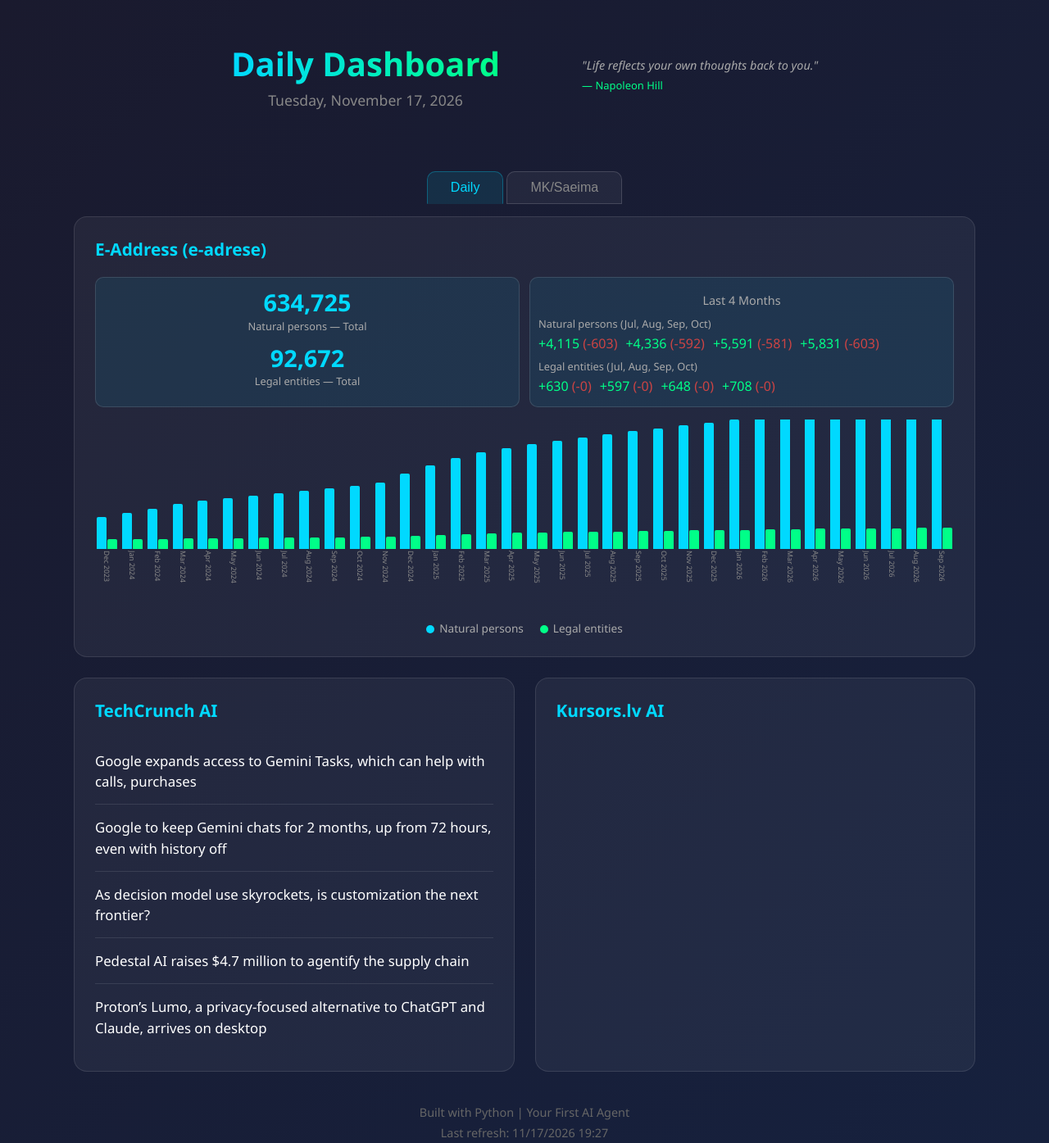
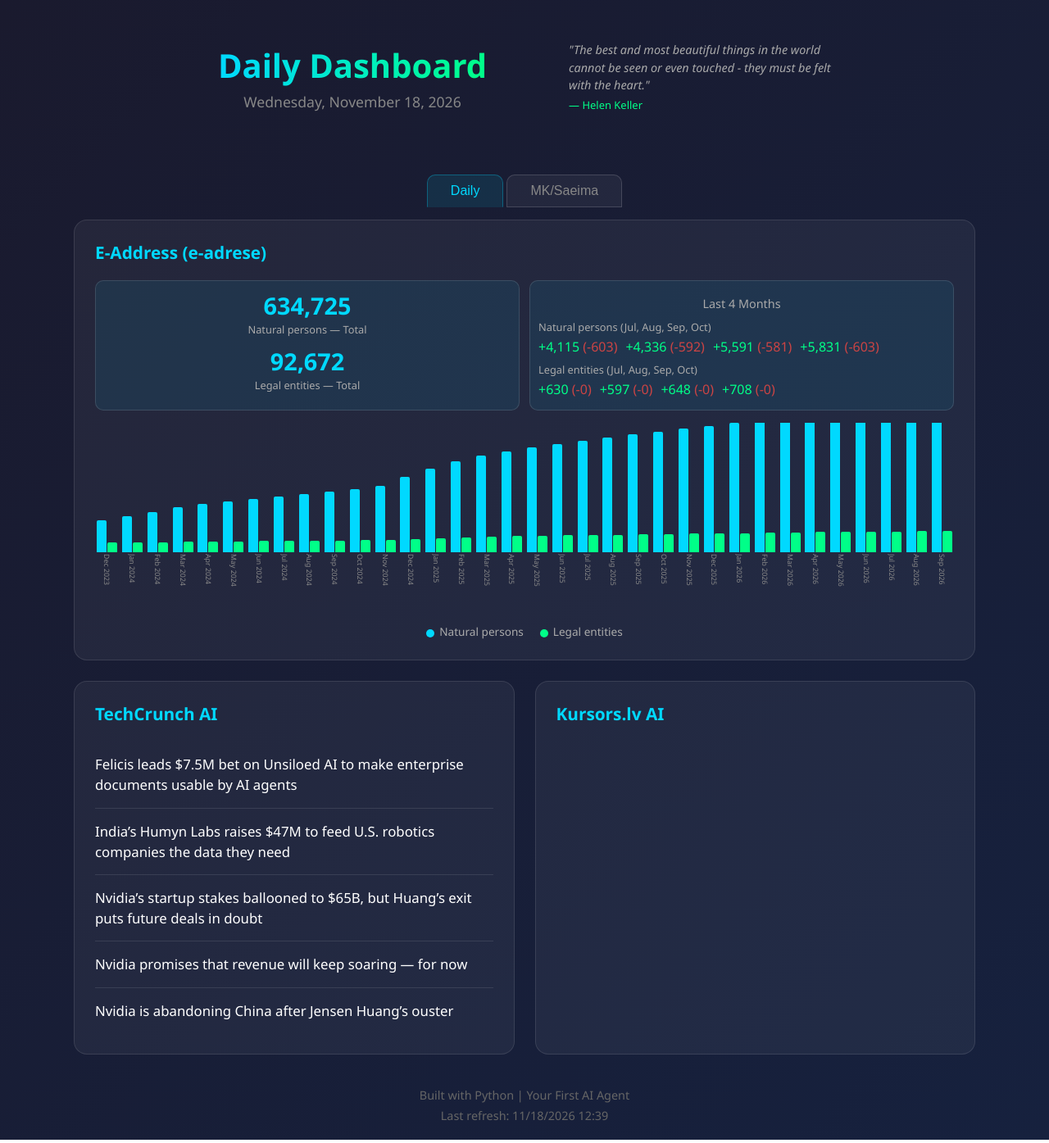
Before and after one commit to gozols-bit/DigiGovDashboard, a plain HTML site: page index.html in a window 1280 px wide. Shown: the whole page at 82% size. Drawn offline with Linux system fonts and the light colour scheme.

Commit message:
Update 2026-11-18

```diff
--- a/index.html
+++ b/index.html
@@ -512,11 +512,11 @@
         <header>
             <div class="header-left">
                 <h1>Daily Dashboard</h1>
-                <p class="date">Tuesday, November 17, 2026</p>
+                <p class="date">Wednesday, November 18, 2026</p>
             </div>
             <div class="header-quote">
-                "Life reflects your own thoughts back to you."
-                <div class="quote-author">— Napoleon Hill</div>
+                "The best and most beautiful things in the world cannot be seen or even touched - they must be felt with the heart."
+                <div class="quote-author">— Helen Keller</div>
             </div>
         </header>
 
@@ -805,19 +805,19 @@
         <div class="section">
             <h2>TechCrunch AI</h2>
             <div class="news-item">
-                <a href="https://techcrunch.com/2026/11/17/google-expands-access-to-gemini-tasks-which-can-help-with-calls-purchases/" target="_blank">Google expands access to Gemini Tasks, which can help with calls, purchases</a>
+                <a href="https://techcrunch.com/2026/11/18/felicis-leads-7-5m-bet-on-unsiloed-ai-to-make-enterprise-documents-usable-by-ai-agents/" target="_blank">Felicis leads $7.5M bet on Unsiloed AI to make enterprise documents usable by AI agents</a>
             </div>
             <div class="news-item">
-                <a href="https://techcrunch.com/2026/11/17/google-to-keep-gemini-chats-for-two-months-up-from-72-hours-even-with-history-off/" target="_blank">Google to keep Gemini chats for 2 months, up from 72 hours, even with history off</a>
+                <a href="https://techcrunch.com/2026/11/18/accel-backs-indias-humyn-labs-to-supply-training-data-needed-by-u-s-robotics-ai-developers/" target="_blank">India’s Humyn Labs raises $47M to feed U.S. robotics companies the data they need</a>
             </div>
             <div class="news-item">
-                <a href="https://techcrunch.com/2026/11/17/as-decision-model-use-skyrockets-is-customization-is-the-next-frontier/" target="_blank">As decision model use skyrockets, is customization the next frontier?</a>
+                <a href="https://techcrunch.com/2026/11/17/nvidias-startup-stakes-ballooned-to-65b-but-huangs-exit-puts-future-deals-in-doubt/" target="_blank">Nvidia’s startup stakes ballooned to $65B, but Huang’s exit puts future  deals in doubt</a>
             </div>
             <div class="news-item">
-                <a href="https://techcrunch.com/2026/11/17/pedestal-ai-raises-4-7-million-to-agentify-the-supply-chain/" target="_blank">Pedestal AI raises $4.7 million to agentify the supply chain</a>
+                <a href="https://techcrunch.com/2026/11/17/nvidia-promises-that-revenue-will-keep-soaring-for-now/" target="_blank">Nvidia promises that revenue will keep soaring — for now</a>
             </div>
             <div class="news-item">
-                <a href="https://techcrunch.com/2026/11/17/protons-lumo-a-privacy-focused-alternative-to-chatgpt-and-claude-arrives-on-desktop/" target="_blank">Proton’s Lumo, a privacy-focused alternative to ChatGPT and Claude, arrives on desktop</a>
+                <a href="https://techcrunch.com/2026/11/17/nvidia-is-abandoning-china-after-jensen-huangs-ouster/" target="_blank">Nvidia is abandoning China after Jensen Huang’s ouster</a>
             </div>
         </div>
 
@@ -833,8 +833,8 @@
         <div class="section">
             <h2>MK - VARAM</h2>
             <div class="cabinet-meeting-info">
-                Next sitting: <strong>10.11.2026. 15:00</strong>
-                | <a href="https://tapportals.mk.gov.lv/meetings/cabinet_ministers/28ef9fff-5dd9-4624-8f4c-310fe0902223" target="_blank">Full agenda</a>
+                Next sitting: <strong>17.11.2026. 23:30</strong>
+                | <a href="https://tapportals.mk.gov.lv/meetings/cabinet_ministers/8d12d4b4-4931-4bd4-b5df-7024fce75cd0" target="_blank">Full agenda</a>
             </div>
             <div class="cabinet-empty">No items reported by R.Cudars in the next sitting.</div>
         </div>
@@ -848,7 +848,7 @@
 
         <footer>
             <p>Built with Python | Your First AI Agent</p>
-            <p style="margin-top: 6px;">Last refresh: 11/17/2026 19:27</p>
+            <p style="margin-top: 6px;">Last refresh: 11/18/2026 12:39</p>
         </footer>
     </div>
 
@@ -868,4 +868,4 @@
     </script>
 </body>
 </html>
-<!-- Updated: Tue Nov 17 19:27:00 UTC 2026 -->
+<!-- Updated: Wed Nov 18 12:39:37 UTC 2026 -->
```
